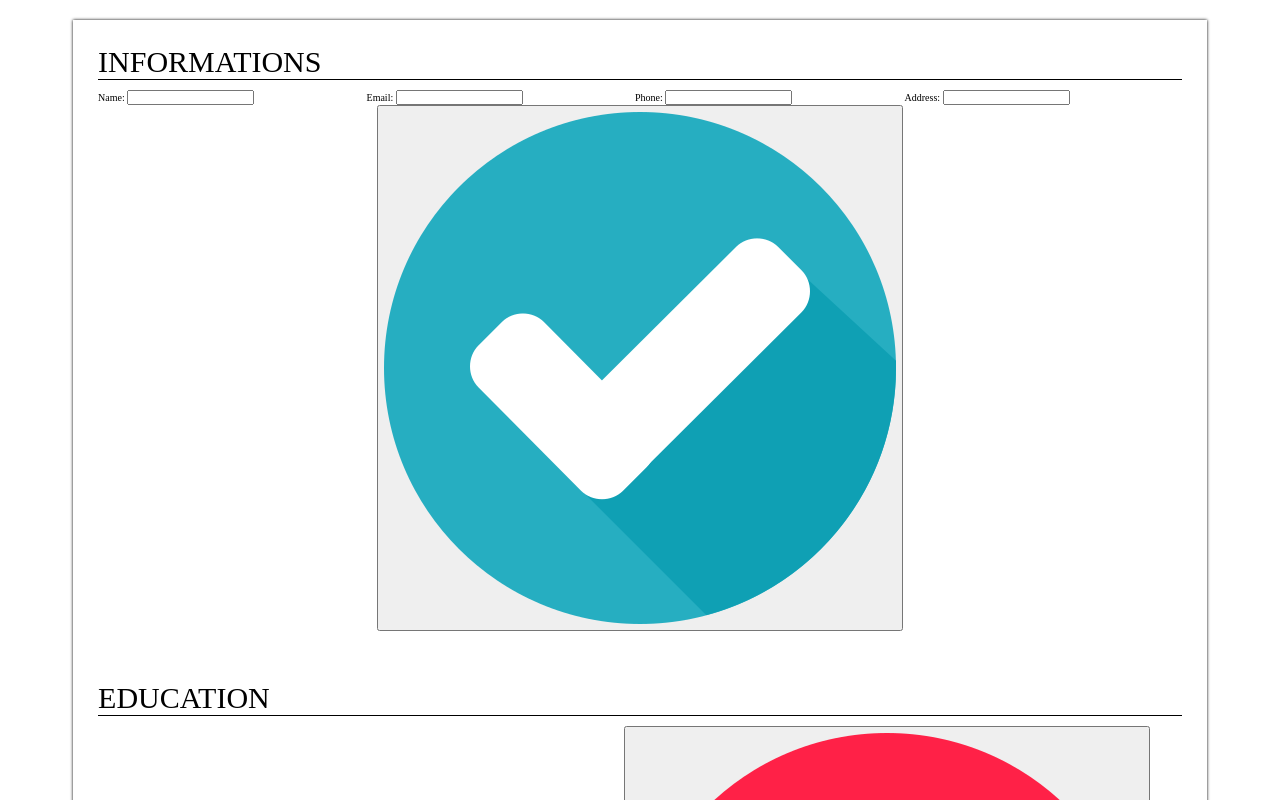
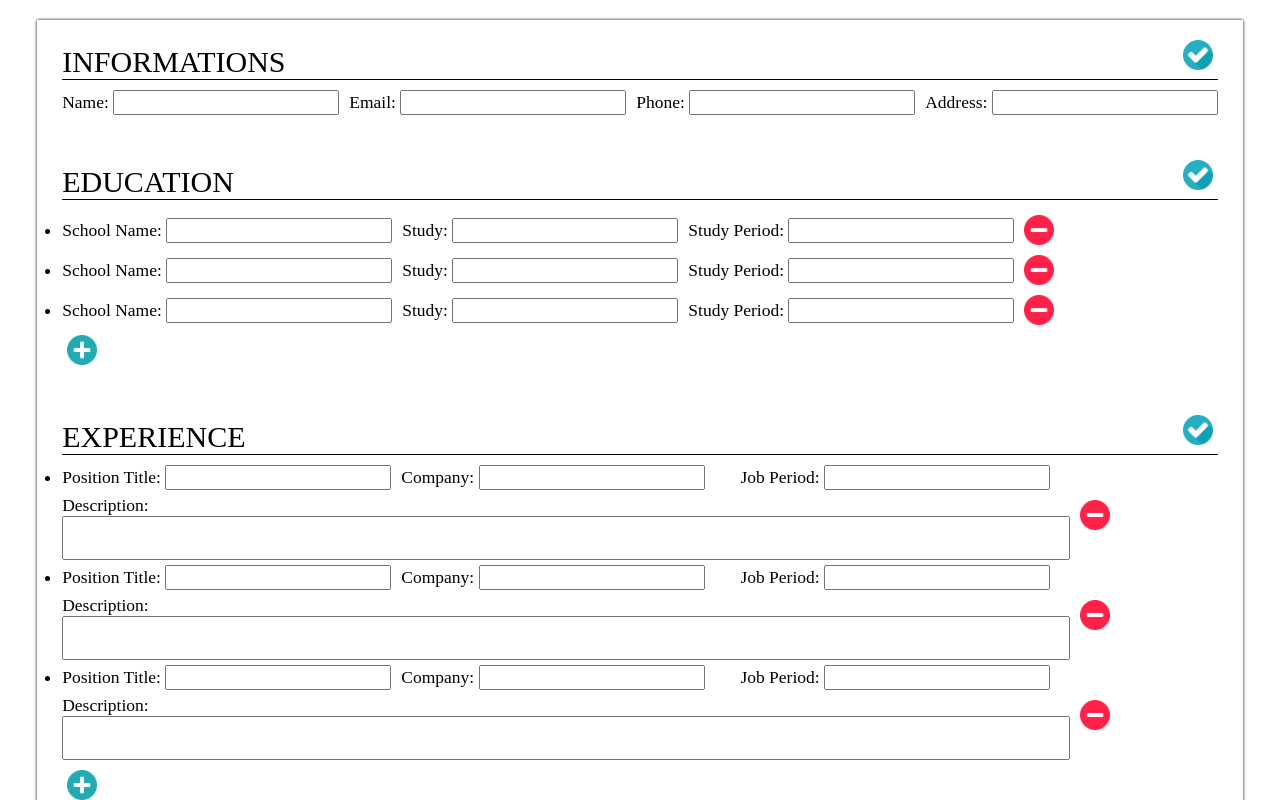
Before and after one commit to NestorNebula/cv-application, a React (Vite) app: page / in a window 1280 px wide. Shown: the top 800 px of the page. Built offline with nearby package versions, Linux system fonts and the light colour scheme.

Commit message:
style: add styles to the buttons

```diff
--- a/src/App.css
+++ b/src/App.css
@@ -3,7 +3,18 @@
 }
 
 button {
-  padding: 0.5rem;
+  margin: 0.5rem;
+  font-size: 1.5rem;
+  border: none;
+  background-color: transparent;
+}
+
+button:hover {
+  cursor: pointer;
+}
+
+button > img {
+  max-width: 3rem;
 }
 
 textarea {
@@ -26,4 +37,5 @@ main {
   gap: 5rem;
   box-shadow: 0px 0px 3px black;
   justify-self: center;
+  font-size: 1.75rem;
 }
--- a/src/styles/Form.css
+++ b/src/styles/Form.css
@@ -1,6 +1,7 @@
 form {
   display: grid;
   grid-auto-flow: column;
+  gap: 0.5rem 1rem;
 }
 
 form.experience {
--- a/src/styles/List.css
+++ b/src/styles/List.css
@@ -1,8 +1,9 @@
 .listcontent {
   display: flex;
+  gap: 0.5rem;
   align-items: center;
 }
 
 .addbtn {
-  justify-self: center;
+  justify-self: start;
 }
--- a/src/styles/Section.css
+++ b/src/styles/Section.css
@@ -6,10 +6,13 @@ h2 {
 }
 
 section {
+  position: relative;
   display: grid;
 }
 
 .editbtn,
 .updatebtn {
-  justify-self: center;
+  position: absolute;
+  top: -1rem;
+  right: 0%;
 }
```
